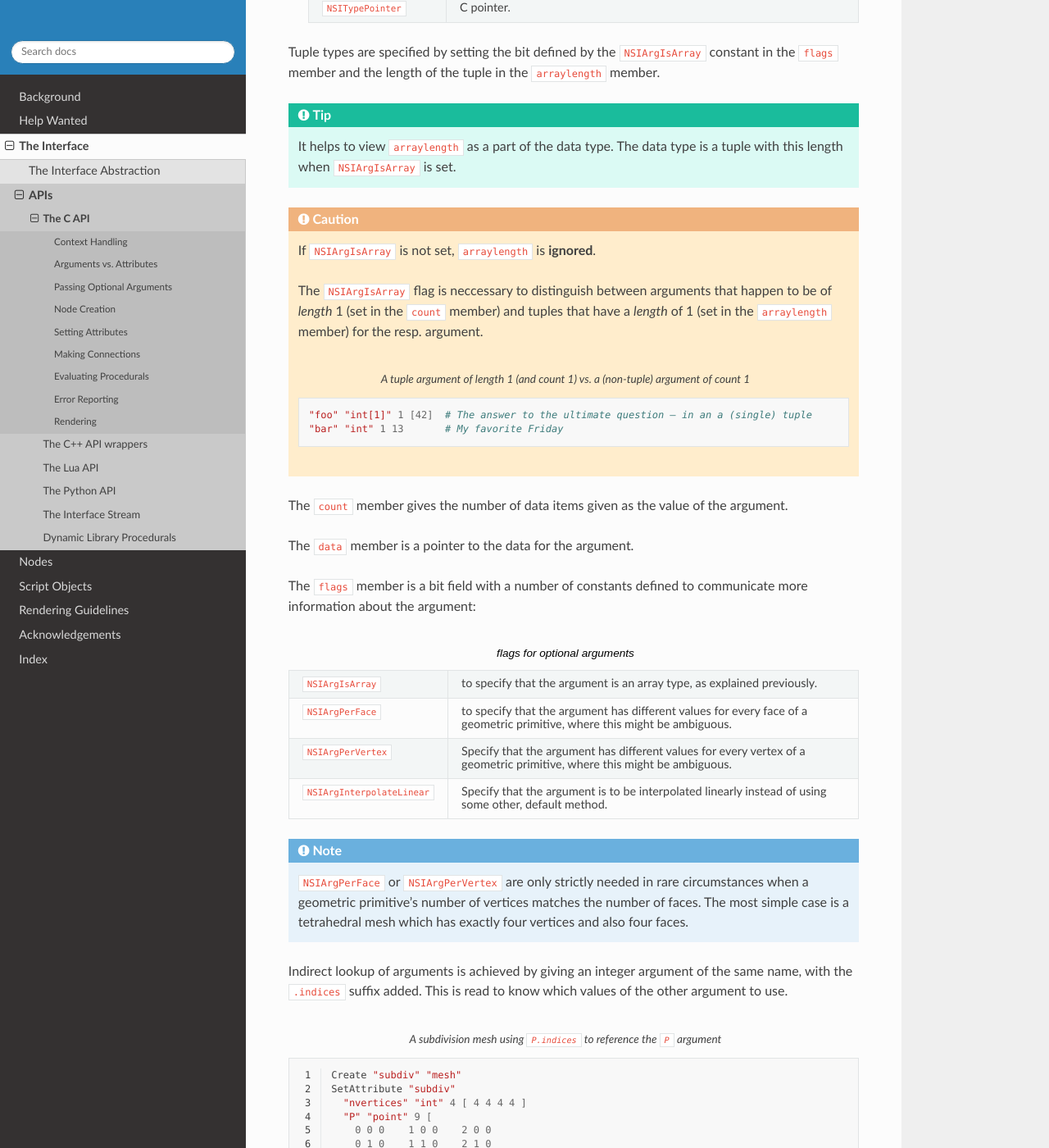
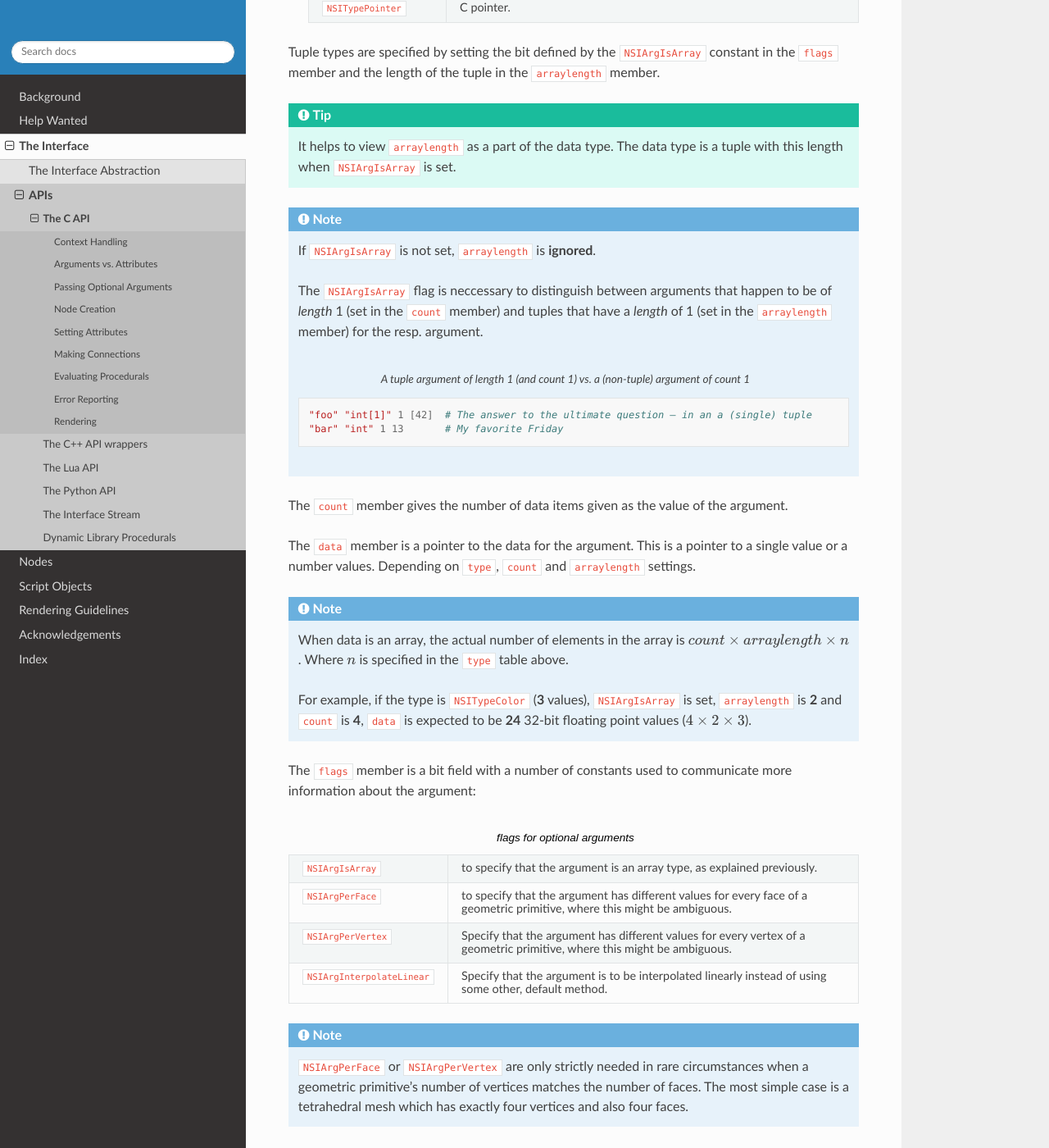
Before and after one commit to virtualritz/nsi-docs, a Sphinx documentation site: the page built from docs/c-api.rst, in a window 1280 px wide and 1400 px high, scrolled down 4165 px. Shown: the whole window at 82% size. Built offline with Sphinx 7.4.7 and the Read the Docs theme 2.0.0, drawn with Linux system fonts in a browser that asks for light colours; pages that are not in the unit, such as notebooks, are missing from menus.

Commit message:
More information on parameters.

```diff
--- a/docs/c-api.rst
+++ b/docs/c-api.rst
@@ -259,7 +259,7 @@ the tuple in the ``arraylength`` member.
     It helps to view ``arraylength`` as a part of the data type. The
     data type is a tuple with this length when ``NSIArgIsArray`` is set.
 
-.. Caution::
+.. Note::
     If ``NSIArgIsArray`` is not set, ``arraylength`` is **ignored**.
 
     The ``NSIArgIsArray`` flag is neccessary to distinguish between
@@ -273,13 +273,25 @@ the tuple in the ``arraylength`` member.
         "foo" "int[1]" 1 [42]  # The answer to the ultimate question – in an a (single) tuple
         "bar" "int" 1 13       # My favorite Friday
 
-
 The ``count`` member gives the number of data items given as the value
 of the argument.
 
-The ``data`` member is a pointer to the data for the argument.
+The ``data`` member is a pointer to the data for the argument. This is
+a pointer to a single value or a number values. Depending on ``type``,
+``count`` and ``arraylength`` settings.
 
-The ``flags`` member is a bit field with a number of constants defined
+.. Note::
+    When data is an array, the actual number of elements in the array
+    is :math:`count\times arraylength\times n`. Where :math:`n` is
+    specified in the ``type`` table above.
+
+    For example, if the type is ``NSITypeColor`` (**3** values),
+    ``NSIArgIsArray`` is set, ``arraylength`` is **2** and ``count`` is **4**, ``data``
+    is expected to be **24** 32-bit floating point values (:math:`4\times2\times3`).
+
+
+
+The ``flags`` member is a bit field with a number of constants used
 to communicate more information about the argument:
 
 .. _CAPI:argflags:
```
